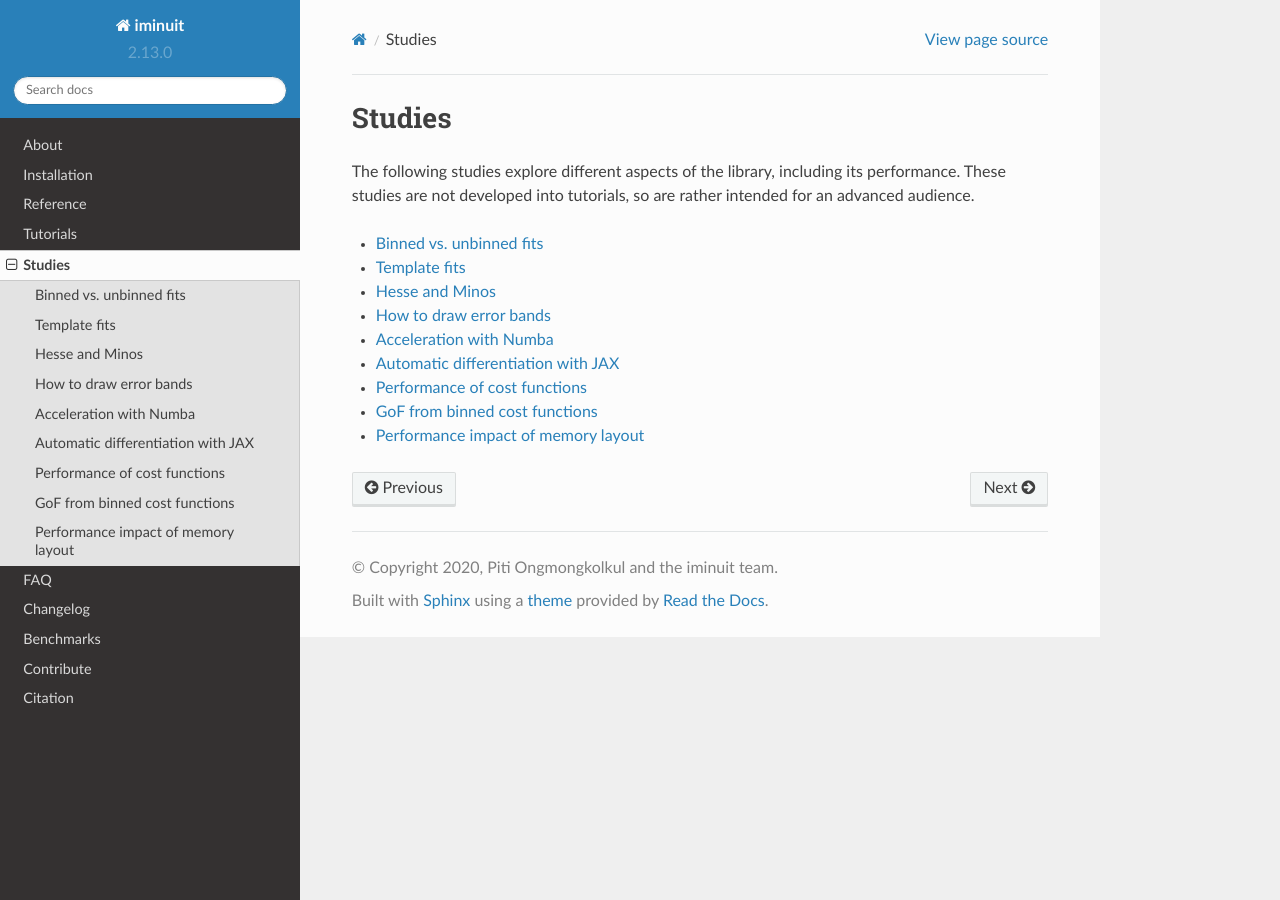
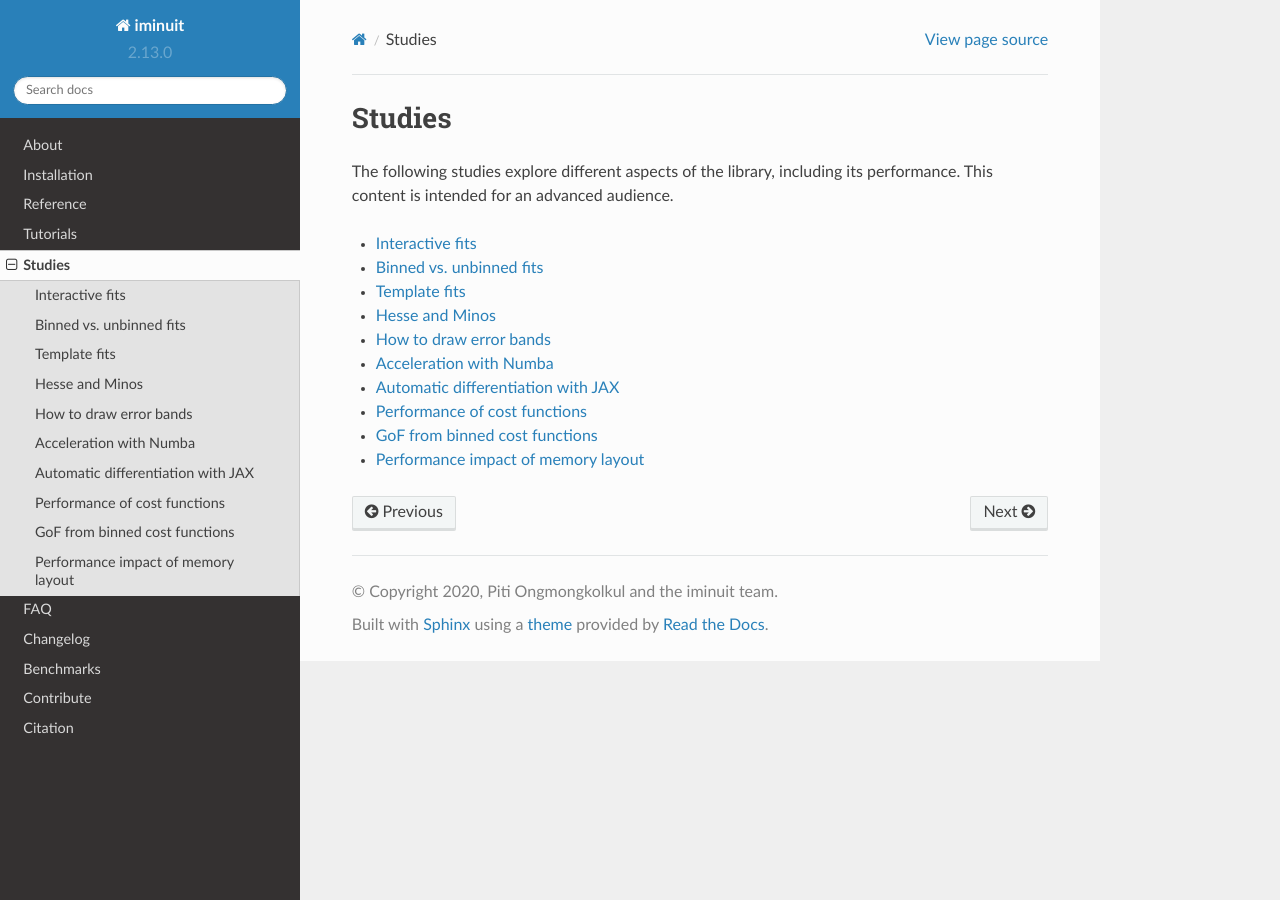
Before and after one commit to scikit-hep/iminuit, a Sphinx documentation site: the page built from doc/studies.rst, in a window 1280 px wide. Built offline with Sphinx 7.4.7 and the Read the Docs theme 2.0.0, drawn with Linux system fonts in a browser that asks for light colours.

Commit message:
include notebook in studies

```diff
--- a/doc/studies.rst
+++ b/doc/studies.rst
@@ -5,12 +5,12 @@
 Studies
 =======
 
-The following studies explore different aspects of the library, including its performance. These studies are not developed into tutorials, so are rather intended for
-an advanced audience.
+The following studies explore different aspects of the library, including its performance. This content is intended for an advanced audience.
 
 .. toctree::
     :maxdepth: 1
 
+    notebooks/interactive
     notebooks/binned_vs_unbinned
     notebooks/template_fits
     notebooks/hesse_and_minos
```
Also changed, not shown: doc/notebooks/interactive.ipynb.
